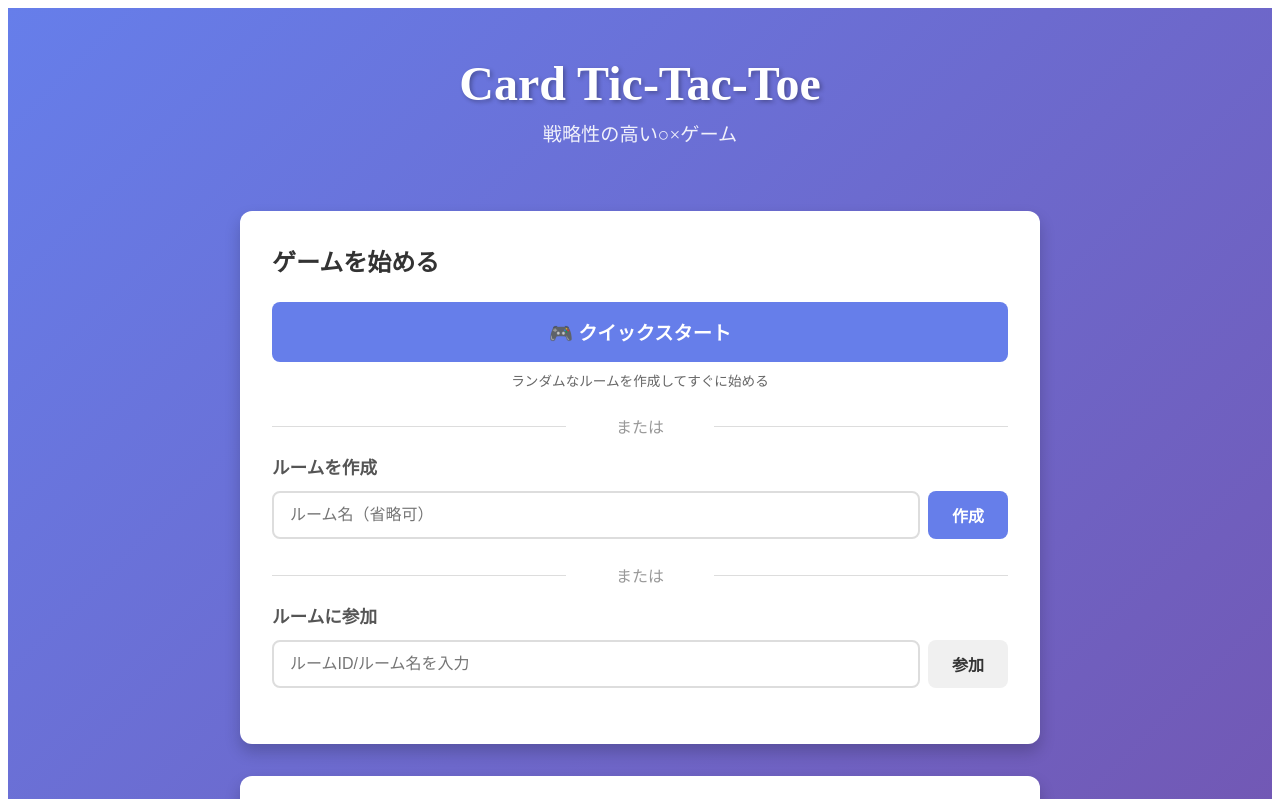
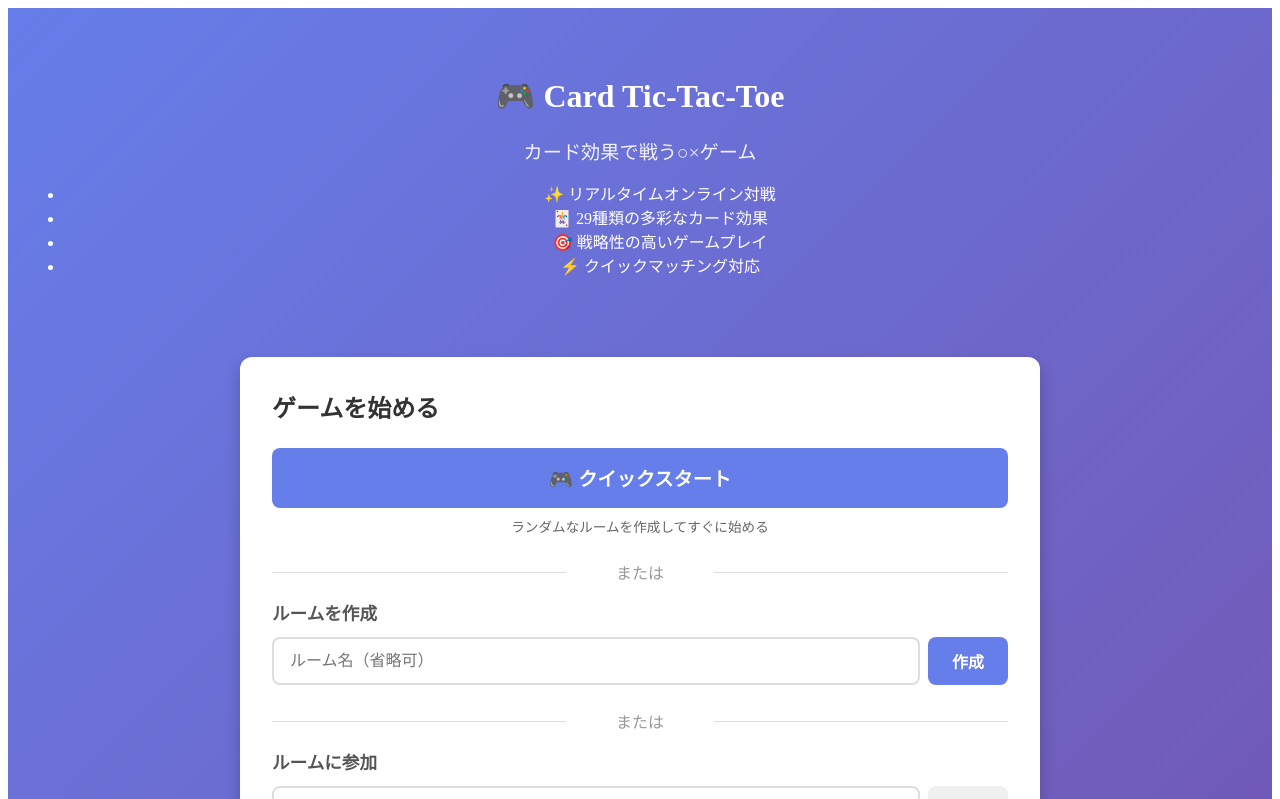
Before and after one commit to syu-y/card-tictactoe, a SvelteKit app: page / in a window 1280 px wide. Shown: the top 799 px of the page. Built offline with nearby package versions, Linux system fonts and the light colour scheme.

Commit message:
Add comprehensive SEO optimization

```diff
--- a/src/app.html
+++ b/src/app.html
@@ -4,6 +4,44 @@
 		<meta charset="utf-8" />
 		<link rel="icon" href="%sveltekit.assets%/favicon.svg" type="image/svg+xml" />
 		<meta name="viewport" content="width=device-width, initial-scale=1" />
+
+		<!-- SEO -->
+		<meta name="description" content="カード効果を駆使して戦略的に勝利を目指す、新感覚のオンライン対戦○×ゲーム。リアルタイムマルチプレイヤー対応。" />
+		<meta name="keywords" content="三目並べ,○×ゲーム,カードゲーム,オンラインゲーム,対戦ゲーム,マルチプレイヤー,ブラウザゲーム" />
+		<meta name="author" content="syu-y" />
+
+		<!-- OGP (SNSシェア用) -->
+		<meta property="og:title" content="Card Tic-Tac-Toe - カード×三目並べ" />
+		<meta property="og:description" content="カード効果を駆使して戦略的に勝利を目指す、新感覚のオンライン対戦○×ゲーム" />
+		<meta property="og:type" content="website" />
+		<meta property="og:url" content="https://card-tictactoe-production.up.railway.app/" />
+		<meta property="og:image" content="https://card-tictactoe-production.up.railway.app/favicon.svg" />
+
+		<!-- Twitter Card -->
+		<meta name="twitter:card" content="summary" />
+		<meta name="twitter:title" content="Card Tic-Tac-Toe" />
+		<meta name="twitter:description" content="カード効果を駆使する新感覚○×ゲーム" />
+
+		<title>Card Tic-Tac-Toe - カード×三目並べ</title>
+
+		<!-- 構造化データ -->
+		<script type="application/ld+json">
+		{
+			"@context": "https://schema.org",
+			"@type": "VideoGame",
+			"name": "Card Tic-Tac-Toe",
+			"description": "カード効果を駆使して戦略的に勝利を目指す、新感覚のオンライン対戦○×ゲーム",
+			"genre": ["Strategy", "Puzzle", "Board Game"],
+			"playMode": "MultiPlayer",
+			"gamePlatform": "Web Browser",
+			"offers": {
+				"@type": "Offer",
+				"price": "0",
+				"priceCurrency": "JPY"
+			}
+		}
+		</script>
+
 		%sveltekit.head%
 	</head>
 	<body data-sveltekit-preload-data="hover">
--- a/src/routes/+page.svelte
+++ b/src/routes/+page.svelte
@@ -31,13 +31,20 @@
 </script>
 
 <svelte:head>
-  <title>Card Tic-Tac-Toe</title>
+  <title>Card Tic-Tac-Toe - カード効果で戦う○×ゲーム</title>
+  <meta name="description" content="29種類のカード効果を駆使して戦略的に勝利を目指す、オンライン対戦型○×ゲーム。盤面操作、妨害、防御、補助カードで相手と駆け引き！" />
 </svelte:head>
 
 <div class="container">
   <header class="header">
-    <h1 class="title">Card Tic-Tac-Toe</h1>
-    <p class="subtitle">戦略性の高い○×ゲーム</p>
+    <h1>🎮 Card Tic-Tac-Toe</h1>
+    <p class="subtitle">カード効果で戦う○×ゲーム</p>
+    <ul>
+      <li>✨ リアルタイムオンライン対戦</li>
+      <li>🃏 29種類の多彩なカード効果</li>
+      <li>🎯 戦略性の高いゲームプレイ</li>
+      <li>⚡ クイックマッチング対応</li>
+    </ul>
   </header>
 
   <main class="main">
```
Also changed, not shown: static/robots.txt, 1 other file (tests, documents, lock files or other folders).
